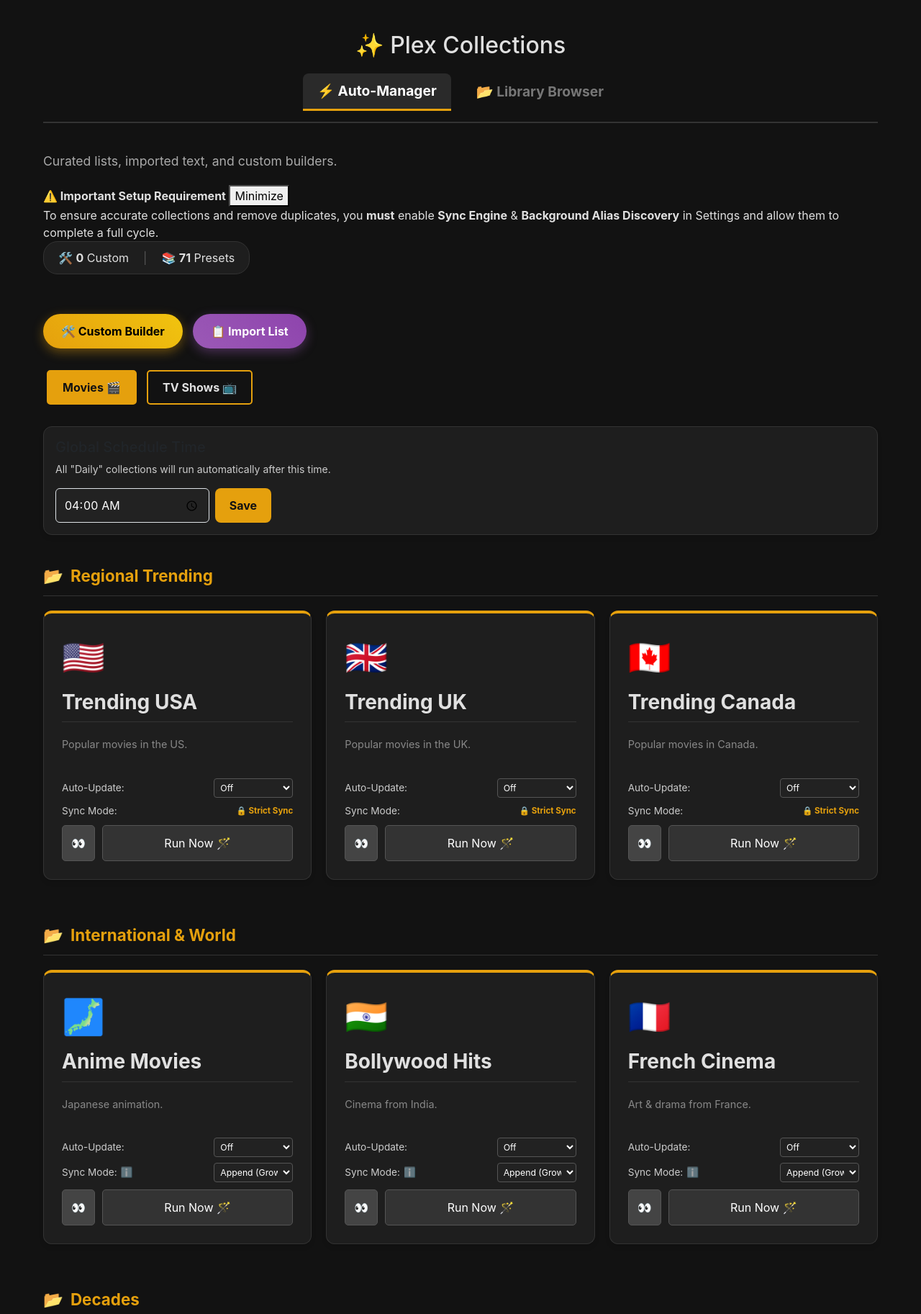
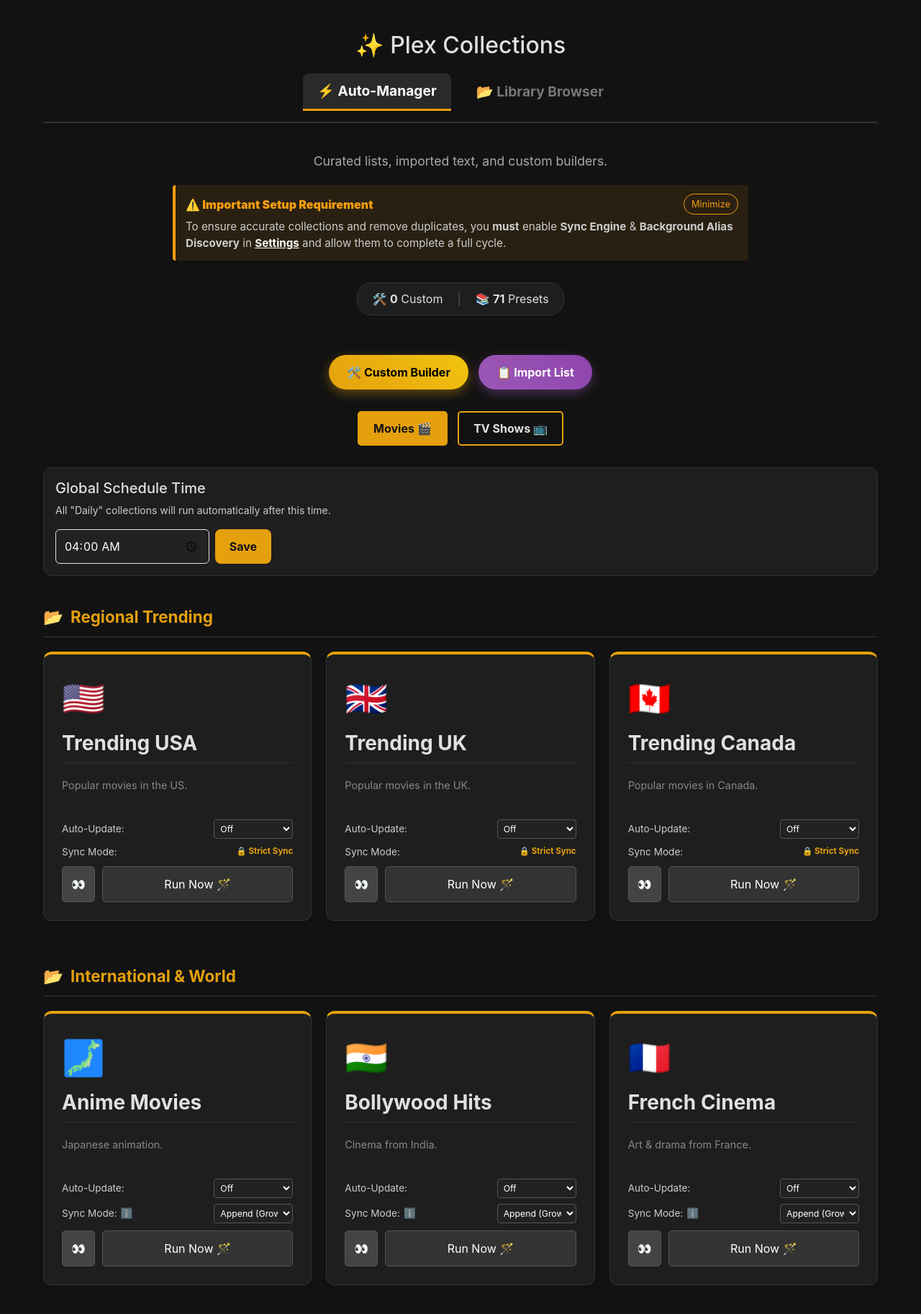
Before and after one commit to softerfish/seekandwatch, a Flask app: page /playlists in a window 1280 px wide. Shown: the part 72-1897 px from the top of the page at 72% size. Run offline with Flask 3, Linux system fonts and the light colour scheme; the visitor is signed in with stand-in values (Sample User, id 1); data that the repository does not hold is empty; parts of the project's set-up code (start-up, migrations or seed data) failed here and were passed over; some libraries are stand-ins or nearby versions.

Commit message:
Add files via upload

```diff
--- a/static/style.css
+++ b/static/style.css
@@ -209,6 +209,82 @@ input:focus, select:focus, textarea:focus { outline: none; border-color: var(--a
 .text-muted, .form-text, small { color: #cccccc !important; }
 .fw-bold { font-weight: bold; }
 
+/* Dismissible setup notice */
+.setup-notice {
+    max-width: 800px;
+    margin: 0 auto 30px auto;
+    background: var(--warning-bg);
+    border-left: 4px solid var(--warning-border);
+    padding: 12px 14px;
+    text-align: left;
+    border-radius: 4px;
+}
+.setup-notice--center {
+    margin-left: auto;
+    margin-right: auto;
+}
+
+/* Playlists page alignment */
+.playlists-center {
+    text-align: center;
+}
+.playlists-center .media-sub {
+    text-align: center;
+}
+.playlists-center .stats-bar {
+    margin-left: auto;
+    margin-right: auto;
+}
+.playlists-center .action-bar {
+    text-align: center;
+}
+.playlists-center .type-toggle-group {
+    text-align: center;
+}
+
+.schedule-card h5 {
+    color: var(--text-color);
+    margin-bottom: 8px;
+}
+.schedule-card .text-muted,
+.schedule-card small {
+    color: var(--text-color);
+}
+.setup-notice__header {
+    display: flex;
+    align-items: center;
+    justify-content: space-between;
+    gap: 12px;
+    color: #f39c12;
+    font-weight: 700;
+}
+.setup-notice__toggle {
+    background: transparent;
+    border: 1px solid #f39c12;
+    color: #f39c12;
+    padding: 4px 10px;
+    border-radius: 999px;
+    font-size: 0.8em;
+    cursor: pointer;
+}
+.setup-notice__body {
+    color: #ccc;
+    font-size: 0.95em;
+    line-height: 1.5;
+    margin-top: 6px;
+}
+.setup-notice__body a {
+    text-decoration: underline;
+    color: white;
+    font-weight: bold;
+}
+.setup-notice.is-collapsed {
+    padding: 8px 12px;
+}
+.setup-notice.is-collapsed .setup-notice__body {
+    display: none;
+}
+
 /* Flash Messages */
 .flash { padding: 15px; margin-bottom: 20px; border-radius: 8px; text-align: center; font-weight: bold; }
 .flash.success { background: rgba(46, 204, 113, 0.2); border: 1px solid #2ecc71; color: #2ecc71; }
@@ -1244,6 +1320,7 @@ input:focus, select:focus, textarea:focus { outline: none; border-color: var(--a
 .playlist-icon {
     font-size: 3em;
     margin-bottom: 10px;
+    color: var(--text-color);
 }
 .playlist-title {
     margin: 0;
```
